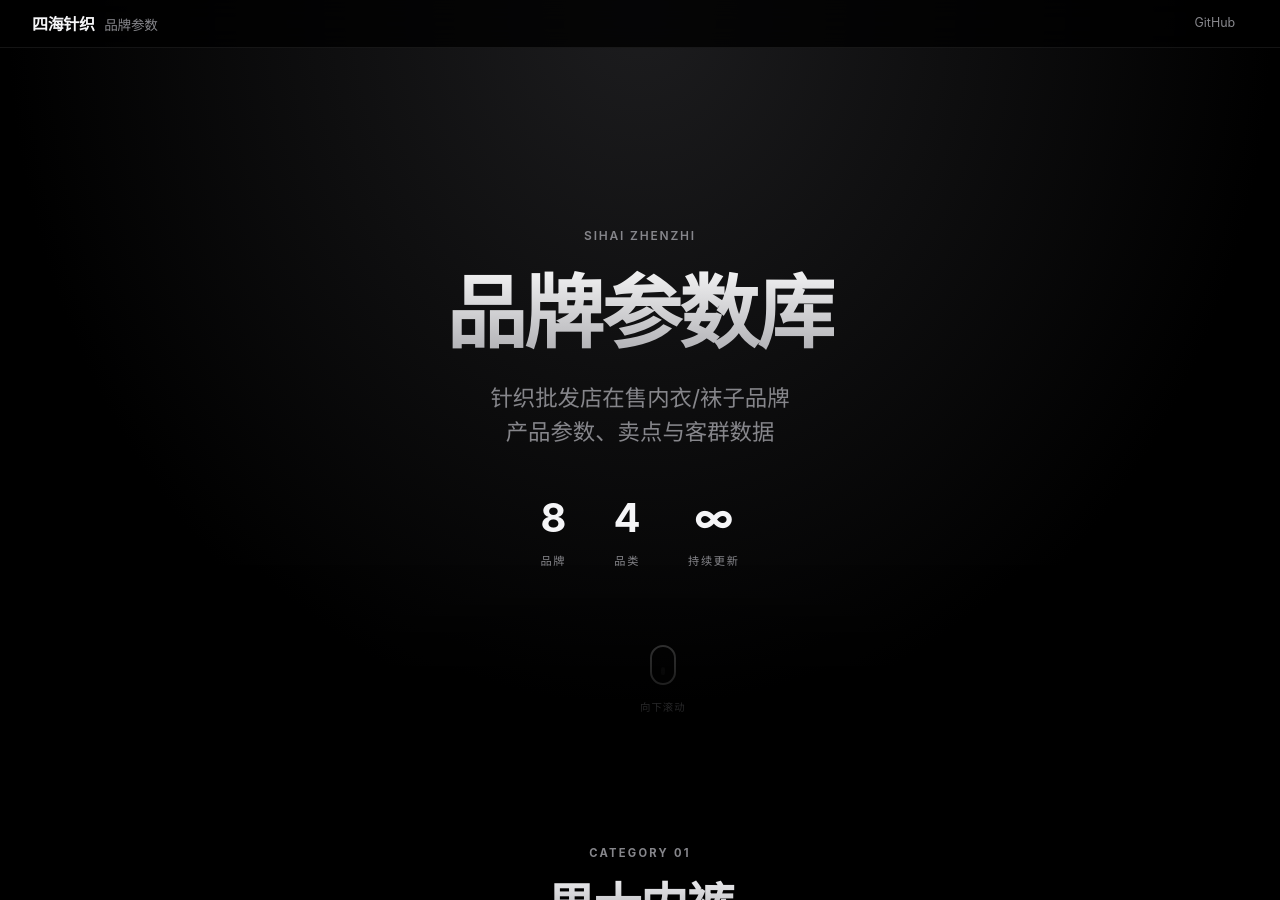
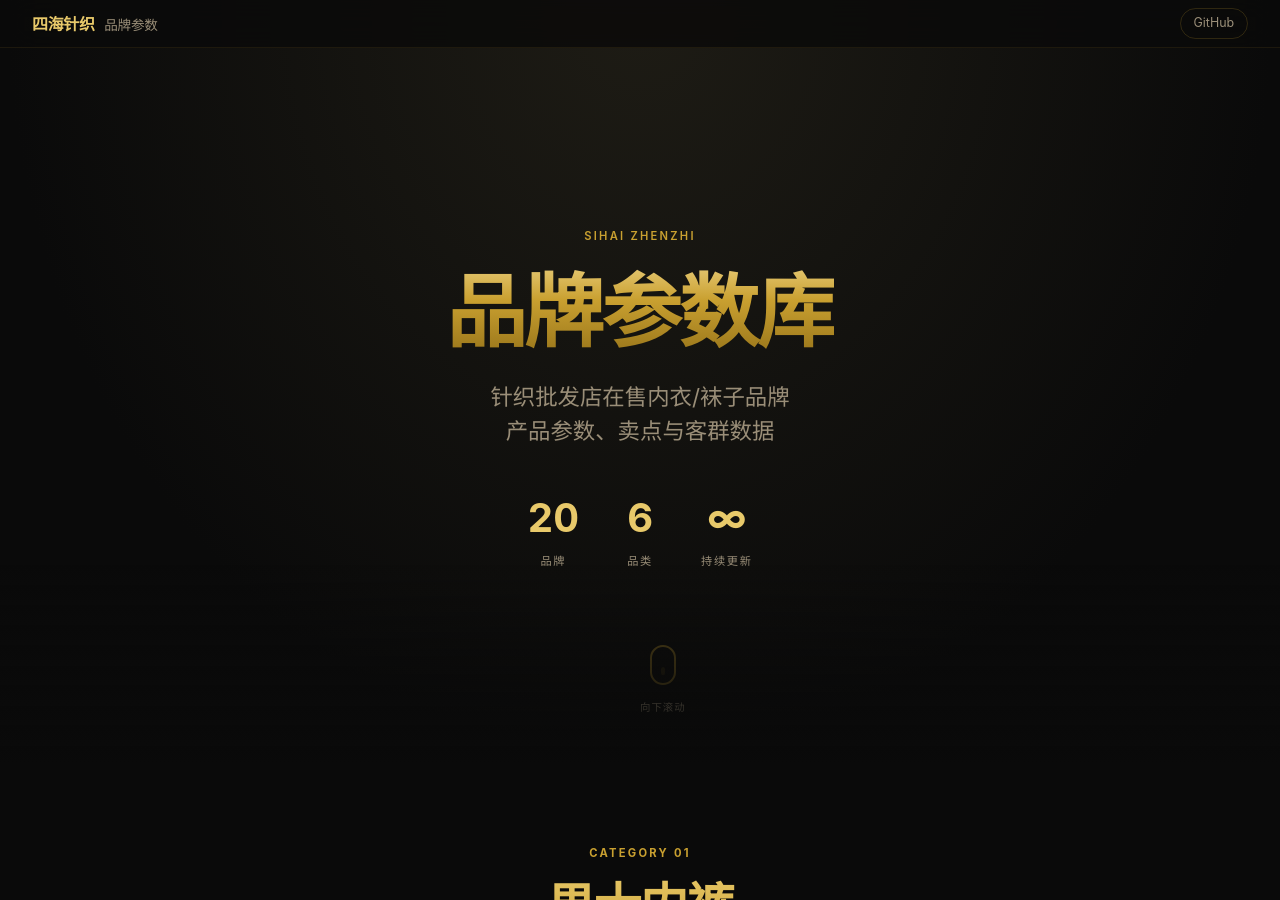
Before and after one commit to lsa-hub/sihai-zhenzhi, a Jekyll site: the page built from index.md, in a window 1280 px wide and 900 px high. Built offline with Jekyll 4.4.1, drawn with Linux system fonts in a browser that asks for light colours.

Commit message:
黑金主题+animation驱动：动画可重复触发，全站金色调高级感
Co-Authored-By: Claude Opus 4.7 <noreply@anthropic.com>

```diff
--- a/_layouts/default.html
+++ b/_layouts/default.html
@@ -10,231 +10,155 @@
     html{scroll-behavior:smooth}
     body{
       font-family:-apple-system,BlinkMacSystemFont,"SF Pro Display","PingFang SC","Hiragino Sans GB","Microsoft YaHei",sans-serif;
-      background:#000;
-      color:#f5f5f7;
+      background:#0a0a0a;
+      color:#e8e0d0;
       line-height:1.5;
       -webkit-font-smoothing:antialiased;
       overflow-x:hidden;
     }
 
-    /* NAVBAR — glass morphism */
+    /* ===== BLACK-GOLD THEME ===== */
+    :root{
+      --gold:#c9a030;
+      --gold-light:#e8c96a;
+      --gold-dark:#8b6914;
+      --gold-dim:rgba(201,160,48,0.15);
+      --gold-border:rgba(201,160,48,0.12);
+      --surface:rgba(30,28,22,0.6);
+      --text-primary:#e8e0d0;
+      --text-secondary:#9a8e78;
+    }
+
+    /* NAVBAR */
     .nav{
       position:fixed;top:0;left:0;right:0;z-index:1000;
-      background:rgba(0,0,0,0.8);
+      background:rgba(10,10,10,0.82);
       backdrop-filter:saturate(180%) blur(20px);
       -webkit-backdrop-filter:saturate(180%) blur(20px);
-      border-bottom:1px solid rgba(255,255,255,0.08);
+      border-bottom:1px solid rgba(201,160,48,0.1);
       padding:0 2rem;
       display:flex;align-items:center;justify-content:space-between;
-      height:48px;
-      transition:background 0.4s;
+      height:48px;transition:background 0.4s;
     }
-    .nav .logo{font-size:1rem;font-weight:600;color:#f5f5f7;text-decoration:none;letter-spacing:-0.02em;}
-    .nav .logo span{color:#86868b;font-weight:400;font-size:0.85rem;margin-left:0.6rem;}
-    .nav .gh-link{font-size:0.78rem;color:#86868b;text-decoration:none;padding:0.3rem 0.8rem;border-radius:20px;transition:all 0.3s;}
-    .nav .gh-link:hover{color:#f5f5f7;background:rgba(255,255,255,0.1);}
+    .nav .logo{font-size:1rem;font-weight:600;color:var(--gold-light);text-decoration:none;letter-spacing:-0.02em;}
+    .nav .logo span{color:var(--text-secondary);font-weight:400;font-size:0.85rem;margin-left:0.6rem;}
+    .nav .gh-link{font-size:0.78rem;color:var(--text-secondary);text-decoration:none;padding:0.3rem 0.8rem;border-radius:20px;border:1px solid rgba(201,160,48,0.2);transition:all 0.3s;}
+    .nav .gh-link:hover{color:var(--gold-light);border-color:var(--gold);background:rgba(201,160,48,0.08);}
 
     /* HERO */
     .hero{
-      min-height:85vh;
-      display:flex;flex-direction:column;align-items:center;justify-content:center;
-      text-align:center;
-      padding:6rem 2rem 4rem;
-      position:relative;
-      background:radial-gradient(ellipse at 50% 0%, #1d1d1f 0%, #000 70%);
+      min-height:85vh;display:flex;flex-direction:column;align-items:center;justify-content:center;
+      text-align:center;padding:6rem 2rem 4rem;position:relative;
+      background:radial-gradient(ellipse at 50% 0%, #1e1c15 0%, #0a0a0a 70%);
     }
     .hero::after{
-      content:'';position:absolute;bottom:0;left:0;right:0;
-      height:200px;
-      background:linear-gradient(to bottom,transparent,#000);
-      pointer-events:none;
+      content:'';position:absolute;bottom:0;left:0;right:0;height:200px;
+      background:linear-gradient(to bottom,transparent,#0a0a0a);pointer-events:none;
     }
     .hero .tag{
-      font-size:0.75rem;font-weight:600;letter-spacing:0.15em;color:#86868b;
+      font-size:0.7rem;font-weight:600;letter-spacing:0.2em;color:var(--gold);
       text-transform:uppercase;
       opacity:0;animation:fadeUp 0.8s 0.1s forwards;
     }
     .hero h1{
-      font-size:clamp(2.5rem,8vw,5rem);font-weight:700;letter-spacing:-0.03em;
-      margin:0.5rem 0;
-      background:linear-gradient(180deg,#fff 0%,#a1a1a6 100%);
-      -webkit-background-clip:text;-webkit-text-fill-color:transparent;
-      background-clip:text;
+      font-size:clamp(2.5rem,8vw,5rem);font-weight:700;letter-spacing:-0.03em;margin:0.5rem 0;
+      background:linear-gradient(180deg,#f0d78c 0%,#c9a030 40%,#8b6914 100%);
+      -webkit-background-clip:text;-webkit-text-fill-color:transparent;background-clip:text;
       opacity:0;animation:fadeUp 0.8s 0.2s forwards;
     }
     .hero .subtitle{
-      font-size:clamp(1rem,2.5vw,1.4rem);color:#86868b;font-weight:400;
-      max-width:500px;
+      font-size:clamp(1rem,2.5vw,1.4rem);color:var(--text-secondary);font-weight:400;max-width:500px;
       opacity:0;animation:fadeUp 0.8s 0.35s forwards;
     }
-    .hero .stats{
-      display:flex;gap:3rem;margin-top:2.5rem;
-      opacity:0;animation:fadeUp 0.8s 0.5s forwards;
+    .hero .stats{display:flex;gap:3rem;margin-top:2.5rem;opacity:0;animation:fadeUp 0.8s 0.5s forwards;}
+    .hero .stat{text-align:center;}
+    .hero .stat-num{font-size:2.5rem;font-weight:700;color:var(--gold-light);font-variant-numeric:tabular-nums;}
+    .hero .stat-label{font-size:0.7rem;color:var(--text-secondary);text-transform:uppercase;letter-spacing:0.15em;margin-top:0.3rem;}
+    .hero .scroll-hint{position:absolute;bottom:3rem;left:50%;transform:translateX(-50%);opacity:0;animation:fadeUp 0.8s 0.7s forwards;}
+    .scroll-hint .mouse{width:26px;height:40px;border:2px solid rgba(201,160,48,0.4);border-radius:14px;position:relative;margin:0 auto 0.5rem;}
+    .scroll-hint .mouse::after{
+      content:'';width:4px;height:8px;background:var(--gold);border-radius:2px;
+      position:absolute;top:6px;left:50%;transform:translateX(-50%);animation:scrollWheel 1.5s infinite;
     }
-    .hero .stat{text-align:center;}
-    .hero .stat-num{font-size:2.5rem;font-weight:700;color:#f5f5f7;font-variant-numeric:tabular-nums;}
-    .hero .stat-label{font-size:0.7rem;color:#86868b;text-transform:uppercase;letter-spacing:0.15em;margin-top:0.3rem;}
-    .hero .scroll-hint{
-      position:absolute;bottom:3rem;left:50%;transform:translateX(-50%);
-      opacity:0;animation:fadeUp 0.8s 0.7s forwards;
-    }
-    .scroll-hint .mouse{
-      width:26px;height:40px;border:2px solid rgba(255,255,255,0.3);border-radius:14px;
-      position:relative;margin:0 auto 0.5rem;
-    }
-    .scroll-hint .mouse::after{
-      content:'';width:4px;height:8px;background:rgba(255,255,255,0.5);border-radius:2px;
-      position:absolute;top:6px;left:50%;transform:translateX(-50%);
-      animation:scrollWheel 1.5s infinite;
-    }
-    .scroll-hint span{font-size:0.65rem;color:#86868b;letter-spacing:0.1em;}
+    .scroll-hint span{font-size:0.65rem;color:var(--text-secondary);letter-spacing:0.1em;}
 
     /* CONTAINER */
     .container{max-width:1100px;margin:0 auto;padding:0 2rem;}
 
     /* SECTIONS */
     .section{padding:5rem 0;position:relative;}
-    .section-label{
-      font-size:0.7rem;font-weight:700;letter-spacing:0.2em;color:#86868b;
-      text-transform:uppercase;text-align:center;margin-bottom:0.5rem;
-    }
+    .section-alt{background:rgba(30,28,22,0.3);}
+    .section-label{font-size:0.7rem;font-weight:700;letter-spacing:0.2em;color:var(--gold);text-transform:uppercase;text-align:center;margin-bottom:0.5rem;}
     .section-title{
-      font-size:clamp(2rem,5vw,3rem);font-weight:700;letter-spacing:-0.03em;
-      text-align:center;margin-bottom:3rem;
-      background:linear-gradient(180deg,#f5f5f7 0%,#98989d 100%);
-      -webkit-background-clip:text;-webkit-text-fill-color:transparent;
-      background-clip:text;
+      font-size:clamp(2rem,5vw,3rem);font-weight:700;letter-spacing:-0.03em;text-align:center;margin-bottom:3rem;
+      background:linear-gradient(180deg,var(--gold-light) 0%,var(--gold) 100%);
+      -webkit-background-clip:text;-webkit-text-fill-color:transparent;background-clip:text;
     }
 
     /* BRAND CARDS */
-    .card-grid{
-      display:grid;
-      grid-template-columns:repeat(auto-fill,minmax(320px,1fr));
-      gap:1.2rem;
-    }
+    .card-grid{display:grid;grid-template-columns:repeat(auto-fill,minmax(320px,1fr));gap:1.2rem;}
     .card{
-      background:rgba(255,255,255,0.04);
-      border:1px solid rgba(255,255,255,0.06);
-      border-radius:20px;
-      padding:2rem;
-      text-decoration:none;color:inherit;
-      position:relative;overflow:hidden;
-      transition:all 0.5s cubic-bezier(0.16,1,0.3,1);
-      backdrop-filter:blur(0);
-      cursor:pointer;
+      background:var(--surface);border:1px solid var(--gold-border);border-radius:20px;
+      padding:2rem;text-decoration:none;color:inherit;position:relative;overflow:hidden;
+      transition:all 0.5s cubic-bezier(0.16,1,0.3,1);cursor:pointer;
     }
     .card::before{
       content:'';position:absolute;top:0;left:0;right:0;height:1px;
+      background:linear-gradient(90deg,transparent,var(--gold),transparent);
       opacity:0;transition:opacity 0.5s;
     }
-    .card.cat-mens::before{background:linear-gradient(90deg,transparent,#2997ff,transparent);}
-    .card.cat-socks::before{background:linear-gradient(90deg,transparent,#ff375f,transparent);}
-    .card.cat-kids::before{background:linear-gradient(90deg,transparent,#30d158,transparent);}
-    .card.cat-womens::before{background:linear-gradient(90deg,transparent,#ff9f0a,transparent);}
-
-    .card:hover{
-      background:rgba(255,255,255,0.07);
-      border-color:rgba(255,255,255,0.12);
-      transform:translateY(-4px);
-      box-shadow:0 20px 60px rgba(0,0,0,0.5);
-    }
+    .card:hover{background:rgba(40,35,25,0.7);border-color:rgba(201,160,48,0.3);transform:translateY(-4px);box-shadow:0 20px 60px rgba(0,0,0,0.5),0 0 30px rgba(201,160,48,0.05);}
     .card:hover::before{opacity:1;}
 
     .card .card-top{display:flex;justify-content:space-between;align-items:flex-start;margin-bottom:0.6rem;}
-    .card .brand-name{font-size:1.3rem;font-weight:600;color:#f5f5f7;letter-spacing:-0.02em;}
-    .card .brand-name small{font-weight:400;color:#86868b;font-size:0.75rem;}
-    .card .price{
-      font-size:0.78rem;font-weight:600;color:#ff9f0a;
-      background:rgba(255,159,10,0.1);padding:0.2rem 0.7rem;border-radius:20px;
-      white-space:nowrap;
-    }
-    .card .desc{color:#a1a1a6;font-size:0.9rem;margin-bottom:0.8rem;}
+    .card .brand-name{font-size:1.3rem;font-weight:600;color:var(--text-primary);letter-spacing:-0.02em;}
+    .card .brand-name small{font-weight:400;color:var(--text-secondary);font-size:0.75rem;}
+    .card .price{font-size:0.78rem;font-weight:600;color:var(--gold-light);background:var(--gold-dim);padding:0.2rem 0.7rem;border-radius:20px;white-space:nowrap;}
+    .card .desc{color:var(--text-secondary);font-size:0.9rem;margin-bottom:0.8rem;}
     .card .tags{display:flex;flex-wrap:wrap;gap:0.4rem;}
-    .card .tags span{
-      font-size:0.7rem;color:#86868b;
-      background:rgba(255,255,255,0.05);border:1px solid rgba(255,255,255,0.06);
-      padding:0.18rem 0.6rem;border-radius:6px;
-      transition:all 0.3s;
-    }
-    .card:hover .tags span{background:rgba(255,255,255,0.08);border-color:rgba(255,255,255,0.12);color:#a1a1a6;}
+    .card .tags span{font-size:0.7rem;color:var(--text-secondary);background:rgba(201,160,48,0.06);border:1px solid rgba(201,160,48,0.08);padding:0.18rem 0.6rem;border-radius:6px;transition:all 0.3s;}
+    .card:hover .tags span{background:rgba(201,160,48,0.12);border-color:rgba(201,160,48,0.2);color:#c9b980;}
 
     /* DETAIL PAGES */
-    .detail-hero{
-      background:radial-gradient(ellipse at 50% 30%,#1d1d1f 0%,#000 70%);
-      padding:8rem 2rem 3rem;text-align:center;
-    }
-    .detail-hero .back{
-      color:#2997ff;font-size:0.9rem;text-decoration:none;display:inline-block;margin-bottom:2rem;
-      transition:all 0.3s;
-    }
-    .detail-hero .back:hover{color:#40c8ff;transform:translateX(-4px);}
+    .detail-hero{background:radial-gradient(ellipse at 50% 30%,#1e1c15 0%,#0a0a0a 70%);padding:8rem 2rem 3rem;text-align:center;}
+    .detail-hero .back{color:var(--gold);font-size:0.9rem;text-decoration:none;display:inline-block;margin-bottom:2rem;transition:all 0.3s;}
+    .detail-hero .back:hover{color:var(--gold-light);transform:translateX(-4px);}
     .detail-hero h1{font-size:clamp(2rem,5vw,3.5rem);font-weight:700;letter-spacing:-0.03em;}
 
-    .detail-card{
-      background:rgba(255,255,255,0.04);
-      border:1px solid rgba(255,255,255,0.06);
-      border-radius:20px;padding:2rem;
-      margin:2rem 0;
-    }
-    .detail-card h3{
-      font-size:1.4rem;font-weight:600;color:#f5f5f7;
-      margin:2rem 0 0.6rem;padding-top:1.5rem;
-      border-top:1px solid rgba(255,255,255,0.06);
-      letter-spacing:-0.02em;
-    }
+    .detail-card{background:var(--surface);border:1px solid var(--gold-border);border-radius:20px;padding:2rem;margin:2rem 0;}
+    .detail-card h3{font-size:1.4rem;font-weight:600;color:var(--gold-light);margin:2rem 0 0.6rem;padding-top:1.5rem;border-top:1px solid var(--gold-border);letter-spacing:-0.02em;}
     .detail-card h3:first-of-type{border-top:none;padding-top:0;margin-top:0;}
-    .detail-card ul{
-      list-style:none;padding:0;
-      display:grid;grid-template-columns:repeat(auto-fill,minmax(240px,1fr));
-      gap:0.3rem 1rem;
-    }
-    .detail-card ul li{padding:0.35rem 0;color:#a1a1a6;font-size:0.9rem;}
-    .detail-card ul li::before{content:'› ';color:#86868b;}
+    .detail-card ul{list-style:none;padding:0;display:grid;grid-template-columns:repeat(auto-fill,minmax(240px,1fr));gap:0.3rem 1rem;}
+    .detail-card ul li{padding:0.35rem 0;color:#a09880;font-size:0.9rem;}
+    .detail-card ul li::before{content:'› ';color:var(--gold);}
     .detail-card table{width:100%;border-collapse:collapse;margin:1rem 0;font-size:0.85rem;}
-    .detail-card table th{text-align:left;color:#86868b;font-weight:500;padding:0.3rem 0.8rem 0.3rem 0;border-bottom:1px solid rgba(255,255,255,0.06);width:80px;white-space:nowrap;}
-    .detail-card table td{padding:0.3rem 0;border-bottom:1px solid rgba(255,255,255,0.04);color:#a1a1a6;}
-    .detail-card p strong{color:#f5f5f7;}
+    .detail-card table th{text-align:left;color:var(--text-secondary);font-weight:500;padding:0.3rem 0.8rem 0.3rem 0;border-bottom:1px solid var(--gold-border);width:80px;white-space:nowrap;}
+    .detail-card table td{padding:0.3rem 0;border-bottom:1px solid rgba(201,160,48,0.06);color:#a09880;}
+    .detail-card p strong{color:var(--text-primary);}
 
     .quote-box{
-      background:linear-gradient(135deg,rgba(41,151,255,0.08),rgba(41,151,255,0.02));
-      border:1px solid rgba(41,151,255,0.15);
-      border-radius:16px;padding:1.5rem;
-      margin:1.5rem 0;
-      font-size:1.1rem;font-weight:500;color:#f5f5f7;text-align:center;
-      position:relative;
+      background:linear-gradient(135deg,var(--gold-dim),rgba(201,160,48,0.03));
+      border:1px solid rgba(201,160,48,0.2);border-radius:16px;padding:1.5rem;
+      margin:1.5rem 0;font-size:1.1rem;font-weight:500;color:var(--gold-light);text-align:center;position:relative;
     }
-    .quote-box::before{content:'"';font-size:4rem;color:rgba(41,151,255,0.2);position:absolute;top:-0.5rem;left:1rem;line-height:1;}
+    .quote-box::before{content:'"';font-size:4rem;color:rgba(201,160,48,0.12);position:absolute;top:-0.5rem;left:1rem;line-height:1;}
 
     /* FOOTER */
-    .footer{
-      text-align:center;padding:3rem 2rem;
-      color:#86868b;font-size:0.78rem;
-      border-top:1px solid rgba(255,255,255,0.06);
-    }
+    .footer{text-align:center;padding:3rem 2rem;color:var(--text-secondary);font-size:0.78rem;border-top:1px solid var(--gold-border);}
+    .footer a{color:var(--gold);text-decoration:none;}
 
-    /* ANIMATIONS */
-    @keyframes fadeUp{
-      from{opacity:0;transform:translateY(30px)}
-      to{opacity:1;transform:translateY(0)}
-    }
-    @keyframes scrollWheel{
-      0%{opacity:1;transform:translateX(-50%) translateY(0)}
-      100%{opacity:0;transform:translateX(-50%) translateY(16px)}
-    }
-    @keyframes shimmer{
-      0%{background-position:-200% center}
-      100%{background-position:200% center}
-    }
+    /* ===== ANIMATIONS (CSS keyframes — replay every time class added) ===== */
+    @keyframes fadeUp{from{opacity:0;transform:translateY(30px)}to{opacity:1;transform:translateY(0)}}
+    @keyframes scrollWheel{0%{opacity:1;transform:translateX(-50%) translateY(0)}100%{opacity:0;transform:translateX(-50%) translateY(16px)}}
 
-    /* SCROLL REVEAL */
-    .reveal{opacity:0;transform:translateY(40px);transition:all 0.8s cubic-bezier(0.16,1,0.3,1);}
-    .reveal.visible{opacity:1;transform:translateY(0);}
+    /* Reveal: hidden until .visible triggers the animation */
+    .reveal{opacity:0;transform:translateY(40px);}
+    .reveal.visible{animation:revealIn 0.8s cubic-bezier(0.16,1,0.3,1) forwards;}
+    @keyframes revealIn{to{opacity:1;transform:translateY(0)}}
 
-    .card-reveal{opacity:0;transform:translateY(50px);transition:all 0.7s cubic-bezier(0.16,1,0.3,1);}
-    .card-reveal.visible{opacity:1;transform:translateY(0);}
-
-    /* Alternating section bg */
-    .section-alt{background:rgba(255,255,255,0.015);}
+    .card-reveal{opacity:0;transform:translateY(50px);}
+    .card-reveal.visible{animation:cardIn 0.7s cubic-bezier(0.16,1,0.3,1) forwards;}
+    @keyframes cardIn{to{opacity:1;transform:translateY(0)}}
 
     @media (max-width:640px){
       .nav{padding:0 1rem}
@@ -274,8 +198,8 @@
     <h1>品牌参数库</h1>
     <p class="subtitle">针织批发店在售内衣/袜子品牌<br>产品参数、卖点与客群数据</p>
     <div class="stats">
-      <div class="stat"><div class="stat-num" data-count="8">0</div><div class="stat-label">品牌</div></div>
-      <div class="stat"><div class="stat-num" data-count="4">0</div><div class="stat-label">品类</div></div>
+      <div class="stat"><div class="stat-num" data-count="20">0</div><div class="stat-label">品牌</div></div>
+      <div class="stat"><div class="stat-num" data-count="6">0</div><div class="stat-label">品类</div></div>
       <div class="stat"><div class="stat-num">∞</div><div class="stat-label">持续更新</div></div>
     </div>
     <div class="scroll-hint">
@@ -290,58 +214,51 @@
   {% endif %}
 
   <footer class="footer">
-    四海针织 &copy; {{ site.time | date: '%Y' }} · Powered by <a href="https://github.com/lsa-hub/sihai-zhenzhi" style="color:#2997ff;text-decoration:none;">GitHub</a>
+    四海针织 &copy; {{ site.time | date: '%Y' }} · Powered by <a href="https://github.com/lsa-hub/sihai-zhenzhi">GitHub</a>
   </footer>
 
   <script>
-    // Count-up animation (replays on re-enter)
-    const countEls=document.querySelectorAll('.stat-num[data-count]');
-    const countTimers=new Map();
-    countEls.forEach(el=>{
+    // Count-up — resets and replays on re-enter
+    document.querySelectorAll('.stat-num[data-count]').forEach(el=>{
       const target=parseInt(el.dataset.count);
-      const observer=new IntersectionObserver(([entry])=>{
+      let timer=null;
+      const obs=new IntersectionObserver(([entry])=>{
         if(entry.isIntersecting){
           el.textContent='0';
           let current=0;
-          const duration=1500;
-          const step=Math.max(1,Math.floor(target/(duration/16)));
-          if(countTimers.has(el))clearInterval(countTimers.get(el));
-          const timer=setInterval(()=>{
+          const step=Math.max(1,Math.floor(target/(1500/16)));
+          if(timer)clearInterval(timer);
+          timer=setInterval(()=>{
             current=Math.min(current+step,target);
             el.textContent=current;
-            if(current>=target){clearInterval(timer);countTimers.delete(el);}
+            if(current>=target)clearInterval(timer);
           },16);
-          countTimers.set(el,timer);
         }else{
-          if(countTimers.has(el)){clearInterval(countTimers.get(el));countTimers.delete(el);}
+          if(timer){clearInterval(timer);timer=null;}
           el.textContent='0';
         }
       },{threshold:0.5});
-      observer.observe(el);
+      obs.observe(el);
     });
 
-    // Scroll reveal — toggles on every enter/exit for replay
-    const revealObserver=new IntersectionObserver((entries)=>{
-      entries.forEach(entry=>{
-        if(entry.isIntersecting){
-          entry.target.classList.add('visible');
-          // Re-apply stagger delay for cards
-          if(entry.target.classList.contains('card-reveal')){
-            const cards=Array.from(document.querySelectorAll('.card-reveal'));
-            const idx=cards.indexOf(entry.target);
-            if(idx>=0)entry.target.style.transitionDelay=(idx*0.06)+'s';
-          }
+    // Reveal observer — removes class on exit so animation replays on re-enter
+    const ro=new IntersectionObserver((entries)=>{
+      entries.forEach(e=>{
+        if(e.isIntersecting){
+          // Remove then re-add to force animation restart
+          e.target.classList.remove('visible');
+          void e.target.offsetWidth; // force reflow
+          const delay=e.target.dataset.delay||0;
+          setTimeout(()=>e.target.classList.add('visible'),delay);
         }else{
-          entry.target.classList.remove('visible');
+          e.target.classList.remove('visible');
         }
       });
-    },{threshold:0.12,rootMargin:'0px 0px -20px 0px'});
+    },{threshold:0.1});
 
-    document.querySelectorAll('.reveal,.card-reveal').forEach(el=>revealObserver.observe(el));
-
-    // Initial stagger on page load
-    document.querySelectorAll('.card-reveal').forEach((el,i)=>{
-      el.style.transitionDelay=(i*0.06)+'s';
+    document.querySelectorAll('.reveal,.card-reveal').forEach((el,i)=>{
+      if(el.classList.contains('card-reveal'))el.dataset.delay=i*60;
+      ro.observe(el);
     });
   </script>
 </body>
```
